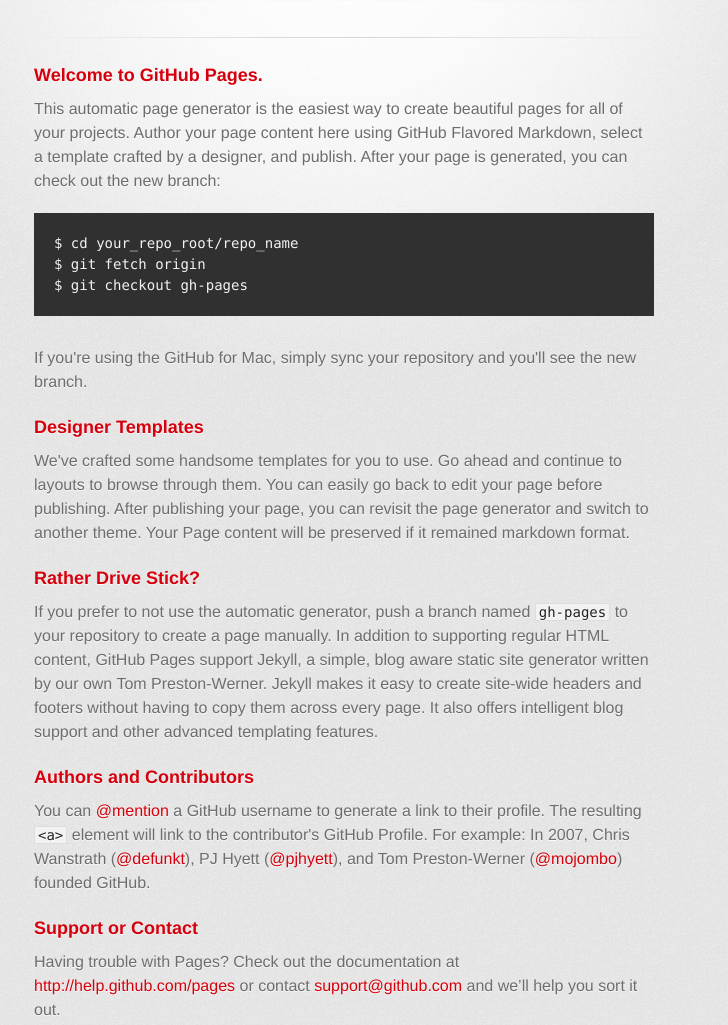
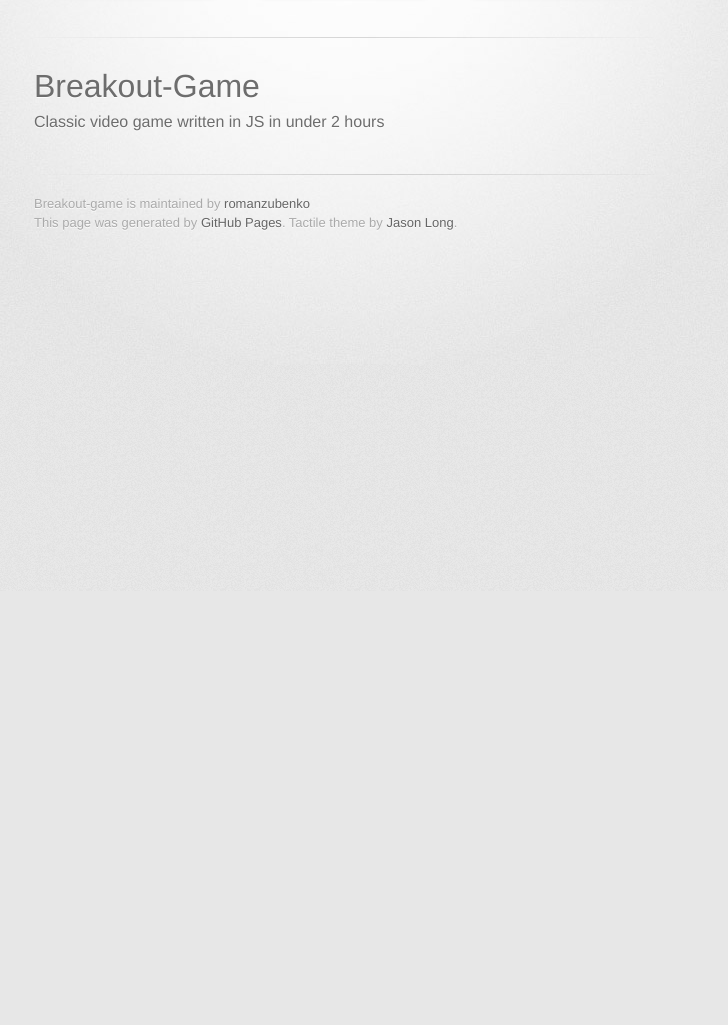
Before and after one commit to romanzubenko/Breakout-Game, a plain HTML site: page index.html in a window 1280 px wide. Shown: the part 209-1234 px from the top of the page, without its empty margins (296-1024 px from the left). After the commit the page ends 800 px from the top, so only its background shows below. Drawn offline with Linux system fonts and the light colour scheme; a web font is replaced by a local one.

```diff
--- a/index.html
+++ b/index.html
@@ -31,37 +31,10 @@
         <hr>
 
         <section id="main_content">
-          <h3>
-<a name="welcome-to-github-pages" class="anchor" href="#welcome-to-github-pages"><span class="octicon octicon-link"></span></a>Welcome to GitHub Pages.</h3>
+          <h1>
+<a name="breakout-game" class="anchor" href="#breakout-game"><span class="octicon octicon-link"></span></a>Breakout-Game</h1>
 
-<p>This automatic page generator is the easiest way to create beautiful pages for all of your projects. Author your page content here using GitHub Flavored Markdown, select a template crafted by a designer, and publish. After your page is generated, you can check out the new branch:</p>
-
-<pre><code>$ cd your_repo_root/repo_name
-$ git fetch origin
-$ git checkout gh-pages
-</code></pre>
-
-<p>If you're using the GitHub for Mac, simply sync your repository and you'll see the new branch.</p>
-
-<h3>
-<a name="designer-templates" class="anchor" href="#designer-templates"><span class="octicon octicon-link"></span></a>Designer Templates</h3>
-
-<p>We've crafted some handsome templates for you to use. Go ahead and continue to layouts to browse through them. You can easily go back to edit your page before publishing. After publishing your page, you can revisit the page generator and switch to another theme. Your Page content will be preserved if it remained markdown format.</p>
-
-<h3>
-<a name="rather-drive-stick" class="anchor" href="#rather-drive-stick"><span class="octicon octicon-link"></span></a>Rather Drive Stick?</h3>
-
-<p>If you prefer to not use the automatic generator, push a branch named <code>gh-pages</code> to your repository to create a page manually. In addition to supporting regular HTML content, GitHub Pages support Jekyll, a simple, blog aware static site generator written by our own Tom Preston-Werner. Jekyll makes it easy to create site-wide headers and footers without having to copy them across every page. It also offers intelligent blog support and other advanced templating features.</p>
-
-<h3>
-<a name="authors-and-contributors" class="anchor" href="#authors-and-contributors"><span class="octicon octicon-link"></span></a>Authors and Contributors</h3>
-
-<p>You can <a href="https://github.com/blog/821" class="user-mention">@mention</a> a GitHub username to generate a link to their profile. The resulting <code>&lt;a&gt;</code> element will link to the contributor's GitHub Profile. For example: In 2007, Chris Wanstrath (<a href="https://github.com/defunkt" class="user-mention">@defunkt</a>), PJ Hyett (<a href="https://github.com/pjhyett" class="user-mention">@pjhyett</a>), and Tom Preston-Werner (<a href="https://github.com/mojombo" class="user-mention">@mojombo</a>) founded GitHub.</p>
-
-<h3>
-<a name="support-or-contact" class="anchor" href="#support-or-contact"><span class="octicon octicon-link"></span></a>Support or Contact</h3>
-
-<p>Having trouble with Pages? Check out the documentation at <a href="http://help.github.com/pages">http://help.github.com/pages</a> or contact <a href="mailto:support@github.com">support@github.com</a> and we’ll help you sort it out.</p>
+<p>Classic video game written in JS in under 2 hours </p>
         </section>
 
         <footer>
```
Also changed, not shown: params.json (+1 -1 lines).
